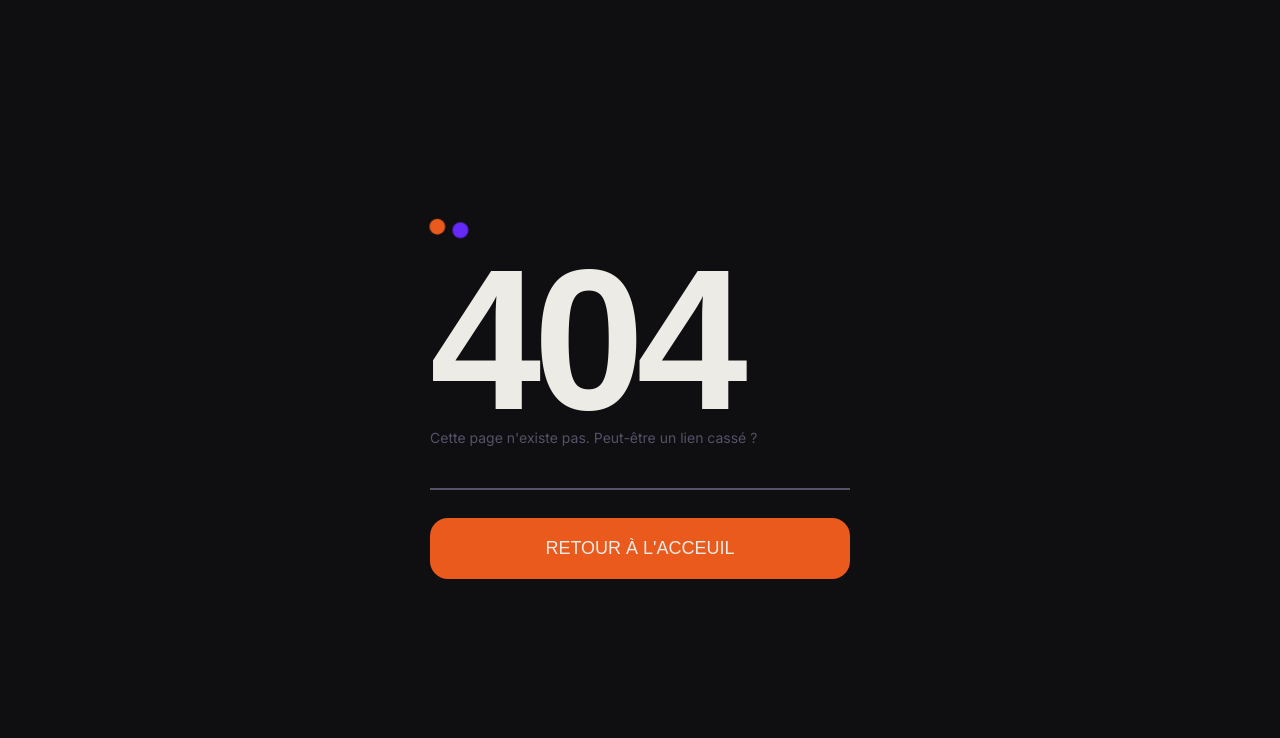
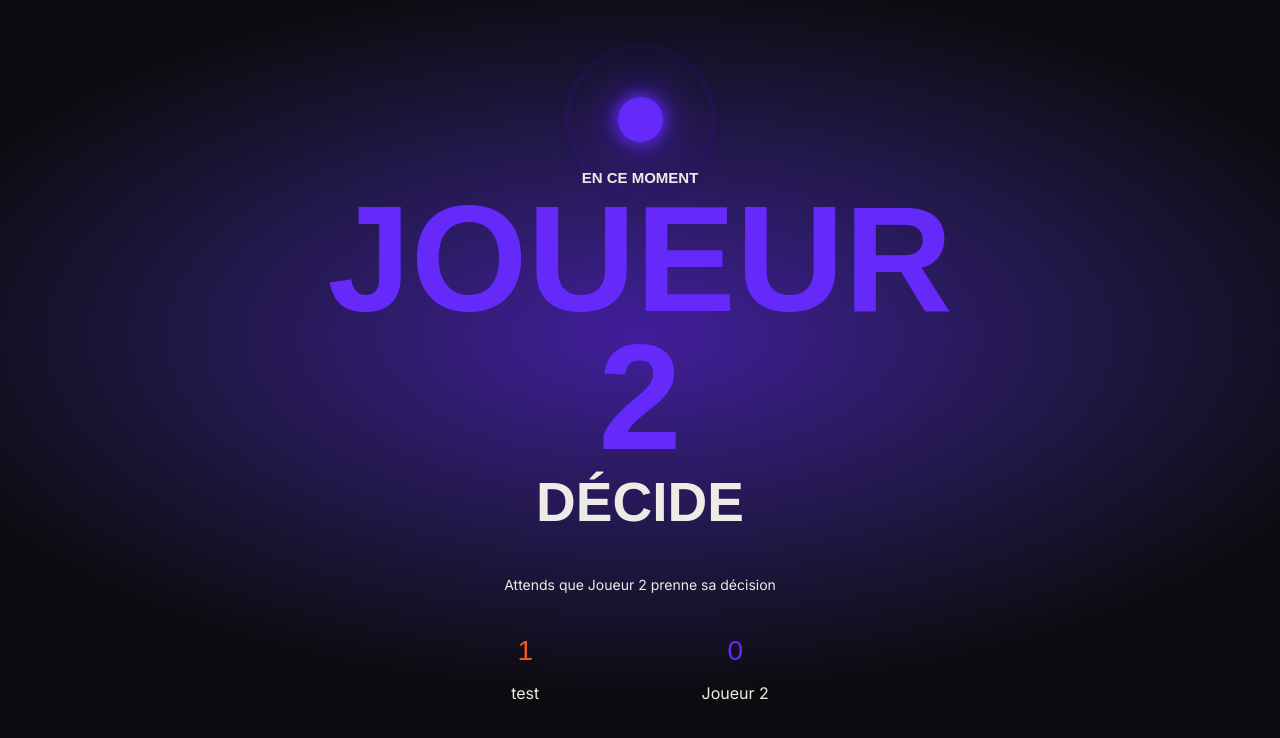
Before and after one commit to Passiflore/a-qui-le-tour, a React (Vite) app: page /waiting in a window 1280 px wide. Before the commit this address had no page. Shown: the top 738 px of the page. Built offline with nearby package versions, Linux system fonts and the light colour scheme; a web font is replaced by a local one.

Commit message:
feat: add waiting page with purple layout tone
- add WaitingPage with animated sphere, turn title and score
- add purple tone to CenteredPageLayout
- move gradient to the base rule, tones only provide colors
- move h1 font rules to index.css
- clean up leftover copy button styles in InvitePage.css

```diff
--- a/src/App.tsx
+++ b/src/App.tsx
@@ -7,6 +7,7 @@ import InvitePage from "./pages/InvitePage/InvitePage";
 import { Navigate, Route, Routes } from "react-router";
 import NotFoundPage from "./pages/NotFoundPage/NotFoundPage";
 import DecisionPage from "./pages/DecisionPage/DecisionPage";
+import WaitingPage from "./pages/WaitingPage/WaitingPage";
 
 function App() {
 	const [firstName, setFirstName] = useState("");
@@ -32,6 +33,10 @@ function App() {
 				<Route path="*" element={<NotFoundPage />} />
 			</Route>
 
+			<Route element={<CenteredPageLayout tone="purple" />}>
+				<Route path="/waiting" element={<WaitingPage />}></Route>
+			</Route>
+
 			<Route element={<CenteredPageLayout tone="orange" />}>
 				<Route path="/decision" element={<DecisionPage />} />
 			</Route>
--- a/src/index.css
+++ b/src/index.css
@@ -39,6 +39,11 @@ body {
 	color: var(--color-text);
 }
 
+h1 {
+	font-family: var(--font-display);
+	text-transform: uppercase;
+}
+
 p {
 	font-family: var(--font-body);
 	font-size: 14px;
--- a/src/layouts/CenteredPageLayout/CenteredPageLayout.css
+++ b/src/layouts/CenteredPageLayout/CenteredPageLayout.css
@@ -1,20 +1,37 @@
-.layoutContainer[data-tone="orange"] {
-	--page-bg: var(--color-secondary);
-	--color-text: var(--color-white);
-
-	background-image: radial-gradient(
-		60% 45% at 50% 42%,
-		color-mix(in srgb, var(--color-secondary) 72%, white),
-		var(--color-secondary)
-	);
-}
-
 .layoutContainer {
 	min-height: 100vh;
 	display: flex;
 	align-items: center;
 	justify-content: center;
 	background-color: var(--page-bg);
+
+	background-image: radial-gradient(
+		60% 45% at 50% 42%,
+		var(--grad-center),
+		var(--grad-edge)
+	);
+}
+
+.layoutContainer[data-tone="orange"] {
+	--page-bg: var(--color-secondary);
+	--color-text: var(--color-white);
+	--grad-center: color-mix(in srgb, var(--color-secondary) 72%, white);
+	--grad-edge: var(--color-secondary);
+}
+
+.layoutContainer[data-tone="purple"] {
+	--page-bg: var(--color-background);
+	--grad-center: color-mix(
+		in srgb,
+		var(--color-background) 40%,
+		var(--color-terciary)
+	);
+	--grad-edge: var(--color-background);
+}
+
+.layoutContainer[data-tone="dark"] {
+	--page-bg: var(--color-background);
+	background-image: none;
 }
 
 .layoutContent {
--- a/src/layouts/CenteredPageLayout/CenteredPageLayout.tsx
+++ b/src/layouts/CenteredPageLayout/CenteredPageLayout.tsx
@@ -2,7 +2,7 @@ import { Outlet } from "react-router";
 import "./CenteredPageLayout.css";
 
 interface LayoutProps {
-	tone?: "orange" | "dark";
+	tone?: "orange" | "dark" | "purple";
 }
 
 function CenteredPageLayout({ tone = "dark" }: LayoutProps) {
--- a/src/pages/DecisionPage/DecisionPage.module.css
+++ b/src/pages/DecisionPage/DecisionPage.module.css
@@ -2,14 +2,20 @@
 	display: flex;
 	flex-direction: column;
 	align-items: center;
-	gap: 20px;
+	gap: 30px;
+}
+
+.decisionTextContainer {
+	display: flex;
+	flex-direction: column;
+	gap: 35px;
 }
 
 .decisionTitle {
 	font-family: var(--font-display);
 	font-size: 150px;
 	text-transform: uppercase;
-	line-height: 128px;
+	line-height: 136px;
 	letter-spacing: -0.04em;
 	text-align: center;
 	margin: 0;
@@ -17,6 +23,6 @@
 }
 
 .decisionDescription {
-	padding: 0 80px;
+	padding: 0 135px;
 	text-align: center;
 }
--- a/src/pages/DecisionPage/DecisionPage.tsx
+++ b/src/pages/DecisionPage/DecisionPage.tsx
@@ -6,7 +6,7 @@ function DecisionPage() {
 	return (
 		<main className={style.decisionContainer}>
 			<NameTag firstName="test" color="white" />
-			<div>
+			<div className={style.decisionTextContainer}>
 				<h1 className={style.decisionTitle}>C'est ton tour</h1>
 				<p className={style.decisionDescription}>
 					À toi de trancher. Une fois décidé appuie ci-dessous
--- a/src/pages/HomePage/HomePage.css
+++ b/src/pages/HomePage/HomePage.css
@@ -5,9 +5,7 @@
 }
 
 .homeTitle {
-	font-family: var(--font-display);
 	font-size: 85px;
-	text-transform: uppercase;
 	line-height: 80px;
 	letter-spacing: -0.04em;
 	margin: 0;
--- a/src/pages/InvitePage/InvitePage.css
+++ b/src/pages/InvitePage/InvitePage.css
@@ -5,9 +5,7 @@
 }
 
 .inviteTitle {
-	font-family: var(--font-display);
 	font-size: 85px;
-	text-transform: uppercase;
 	line-height: 80px;
 	letter-spacing: -0.04em;
 	margin: 0;
@@ -35,57 +33,3 @@
 	font-family: var(--font-display);
 	font-size: 14px;
 }
-
-.copyButton {
-	font-family: var(--font-display);
-	width: 100%;
-	font-size: 18px;
-	text-transform: uppercase;
-	color: var(--color-text);
-	padding: 20px 0;
-	background-color: var(--color-terciary);
-	border: none;
-	border-radius: 30px;
-	transition:
-		transform 300ms ease-in-out,
-		background-color 300ms ease-in-out;
-
-	&:disabled {
-		opacity: 0.4;
-		cursor: not-allowed;
-	}
-
-	&:not(:disabled):hover {
-		transform: scale(1.03);
-	}
-
-	&:active {
-		transform: scale(0.98);
-	}
-
-	&:focus-visible {
-		outline: 2px solid var(--color-text);
-		outline-offset: 3px;
-	}
-}
-
-@keyframes pop {
-	0% {
-		transform: scale(1);
-	}
-	40% {
-		transform: scale(1.08);
-	}
-	100% {
-		transform: scale(1);
-	}
-}
-
-.activated {
-	background-color: var(--color-success);
-	animation: pop 400ms ease-out;
-}
-
-.error {
-	background-color: var(--color-error);
-}
--- a/src/pages/NotFoundPage/NotFoundPage.css
+++ b/src/pages/NotFoundPage/NotFoundPage.css
@@ -5,9 +5,7 @@
 }
 
 .errorTitle {
-	font-family: var(--font-display);
-	font-size: 200px;
-	text-transform: uppercase;
+	font-size: 150px;
 	letter-spacing: -0.04em;
 	line-height: 150px;
 	margin: 0;
--- /dev/null
+++ b/src/pages/WaitingPage/WaitingPage.module.css
@@ -0,0 +1,122 @@
+.container {
+	display: flex;
+	flex-direction: column;
+	align-items: center;
+	gap: 28px;
+}
+
+.sphere {
+	width: 43px;
+	height: 43px;
+	border-radius: 50%;
+	background-color: var(--color-terciary);
+	position: relative;
+
+	animation: pulse 4.3s ease-in-out infinite;
+
+	box-shadow:
+		0 0 12px 4px color-mix(in srgb, var(--color-terciary) 70%, transparent),
+		0 0 40px 20px color-mix(in srgb, var(--color-terciary) 25%, transparent);
+}
+
+.sphere::before,
+.sphere::after {
+	content: "";
+	position: absolute;
+	inset: 0;
+	border-radius: 50%;
+	border: 2px solid var(--color-terciary);
+	animation: ripple 3s ease-out infinite;
+}
+
+.sphere::after {
+	animation-delay: 3s;
+}
+
+@keyframes ripple {
+	from {
+		transform: scale(1);
+		opacity: 0.7;
+	}
+	to {
+		transform: scale(3.5);
+		opacity: 0;
+	}
+}
+
+@keyframes pulse {
+	0%,
+	100% {
+		transform: scale(1);
+	}
+
+	25% {
+		transform: scale(1.05);
+	}
+
+	55% {
+		transform: scale(0.97);
+	}
+
+	80% {
+		transform: scale(1.02);
+	}
+}
+
+.pageTitle {
+	display: flex;
+	flex-direction: column;
+	align-items: center;
+	gap: 4px;
+	margin: 0;
+}
+
+.turnIntro {
+	font-size: 15px;
+	z-index: 10;
+}
+
+.playerName {
+	font-size: 150px;
+	text-align: center;
+	line-height: 138px;
+	color: var(--color-terciary);
+}
+
+.turnAction {
+	font-size: 55px;
+}
+
+.description {
+	text-align: center;
+}
+
+.scoreContainer {
+	width: 100%;
+	display: flex;
+	justify-content: space-around;
+}
+
+.score {
+	display: flex;
+	flex-direction: column;
+	align-items: center;
+	gap: 16px;
+}
+
+.scoreNumber {
+	font-family: var(--font-display);
+	font-size: 28px;
+}
+
+.scoreText {
+	font-family: var(--font-body);
+}
+
+.playerOne {
+	color: var(--color-secondary);
+}
+
+.playerTwo {
+	color: var(--color-terciary);
+}
--- /dev/null
+++ b/src/pages/WaitingPage/WaitingPage.tsx
@@ -0,0 +1,29 @@
+import styles from "./WaitingPage.module.css";
+
+function Waiting() {
+	return (
+		<div className={styles.container}>
+			<div className={styles.sphere}></div>
+			<h1 className={styles.pageTitle}>
+				<span className={styles.turnIntro}>En ce moment</span>
+				<span className={styles.playerName}>Joueur 2</span>
+				<span className={styles.turnAction}>décide</span>
+			</h1>
+			<p className={styles.description}>
+				Attends que Joueur 2 prenne sa décision
+			</p>
+			<div className={styles.scoreContainer}>
+				<div className={styles.score}>
+					<span className={`${styles.scoreNumber} ${styles.playerOne}`}>1</span>
+					<span className={styles.scoreText}>test</span>
+				</div>
+				<div className={styles.score}>
+					<span className={`${styles.scoreNumber} ${styles.playerTwo}`}>0</span>
+					<span className={styles.scoreText}>Joueur 2</span>
+				</div>
+			</div>
+		</div>
+	);
+}
+
+export default Waiting;
```
